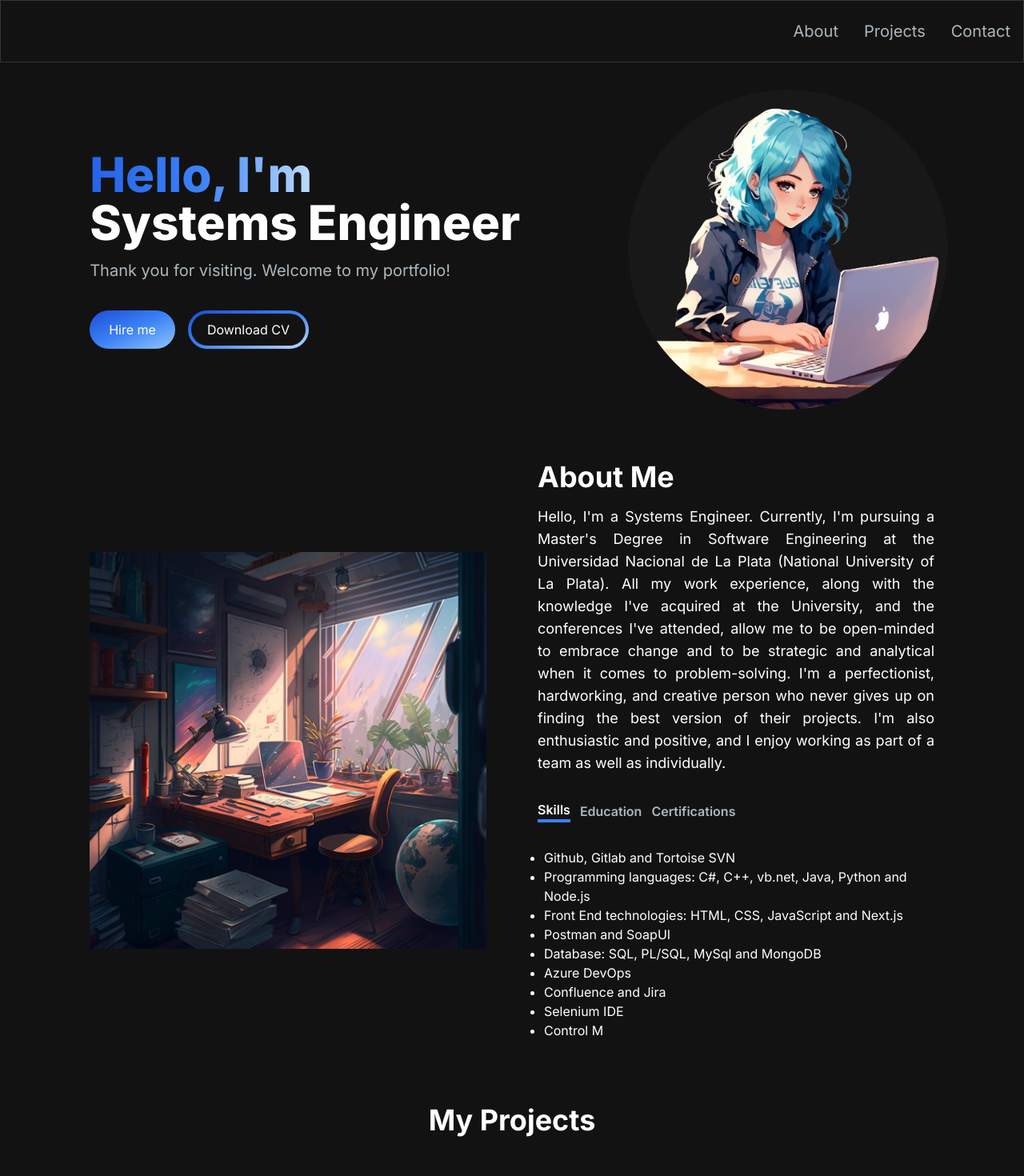
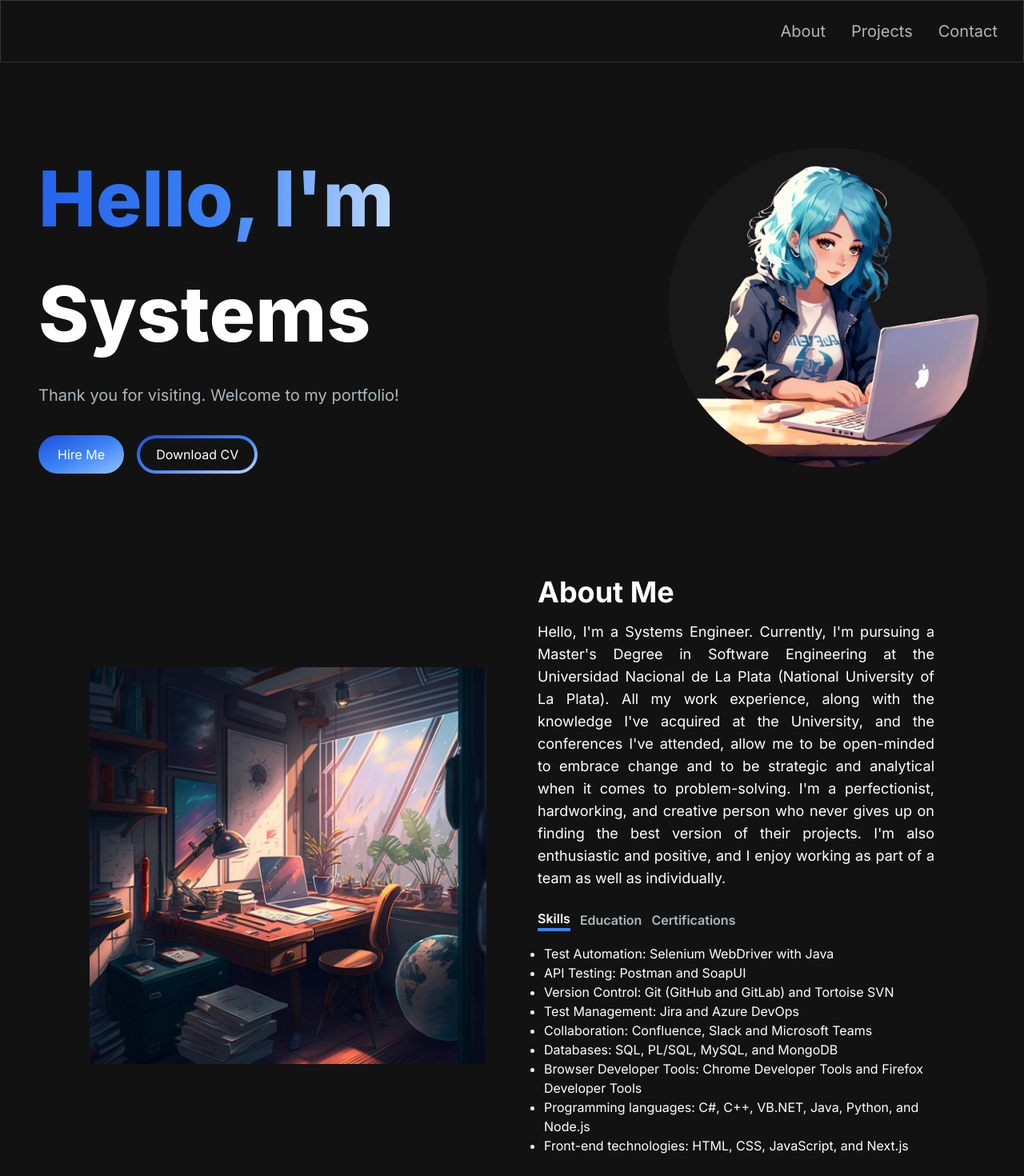
Before and after one commit to juliscrep/Portfolio-website, a Next.js app: page / in a window 1280 px wide. Shown: the top 1470 px of the page at 80% size. Built offline with nearby package versions, Linux system fonts and the light colour scheme.

Commit message:
mejoras al codigo

```diff
--- a/app/components/AboutSection.jsx
+++ b/app/components/AboutSection.jsx
@@ -10,15 +10,15 @@ const TAB_DATA = [
         id: "skills",
         content: (
             <ul className='list-disc pl-2'>
-                <li>Github, Gitlab and Tortoise SVN</li>
-                <li>Programming languages: C#, C++, vb.net, Java, Python and Node.js</li>
-                <li>Front End technologies: HTML, CSS, JavaScript and Next.js</li>
-                <li>Postman and SoapUI</li>
-                <li>Database: SQL, PL/SQL, MySql and MongoDB</li>
-                <li>Azure DevOps</li>
-                <li>Confluence and Jira</li>
-                <li>Selenium IDE</li>
-                <li>Control M</li>
+                <li>Test Automation: Selenium WebDriver with Java</li>
+                <li>API Testing: Postman and SoapUI</li>
+                <li>Version Control: Git (GitHub and GitLab) and Tortoise SVN</li>
+                <li>Test Management: Jira and Azure DevOps</li>
+                <li>Collaboration: Confluence, Slack and Microsoft Teams</li>
+                <li>Databases: SQL, PL/SQL, MySQL, and MongoDB</li>
+                <li>Browser Developer Tools: Chrome Developer Tools and Firefox Developer Tools</li>
+                <li>Programming languages: C#, C++, VB.NET, Java, Python, and Node.js</li>
+                <li>Front-end technologies: HTML, CSS, JavaScript, and Next.js</li>
             </ul>
         )
     },
@@ -58,7 +58,7 @@ const AboutSection = () => {
   return (
     <section className='text-white'>
         <div className='md:grid md:grid-cols-2 gap-8 items-center py-8 px-4 xl:gap-16 sm:py-16 xl:px-16'>
-           <Image src='/images/escritorio3.jpg' width={600} height={600} alt='about image'/>
+           <Image src='/images/escritorio3.jpg' width={550} height={550} alt='about image' className=''/>
            <div className='mt-4 md:mt-0 text-left flex flex-col h-full'>
             <h2 className='text-4xl font-bold text-white mb-4'>About Me</h2>
             <p className='text-base lg:text-lg text-justify'>
@@ -71,12 +71,12 @@ const AboutSection = () => {
               their projects. I'm also enthusiastic and positive, and I enjoy working as part of a
               team as well as individually.
             </p>
-            <div className='flex flex-row justify-start mt-8'>
+            <div className='flex flex-row justify-start mt-6'>
                   <TabButton selectTab={() => handleTabChange("skills")} active={tab === "skills"}>Skills</TabButton>
                   <TabButton selectTab={() => handleTabChange("education")} active={tab === "education"}>Education</TabButton>
                   <TabButton selectTab={() => handleTabChange("certifications")} active={tab === "certifications"}>Certifications</TabButton>
             </div>
-            <div className='mt-8'>{TAB_DATA.find((t) => t.id=== tab).content}</div>
+            <div className='mt-4'>{TAB_DATA.find((t) => t.id=== tab).content}</div>
            </div>
         </div>
     </section>
--- a/app/components/HeroSection.jsx
+++ b/app/components/HeroSection.jsx
@@ -1,61 +1,79 @@
-'use client'
-import React from 'react';
-import Image from 'next/image';
-import { TypeAnimation } from 'react-type-animation';
-
+"use client";
+import React from "react";
+import Image from "next/image";
+import { TypeAnimation } from "react-type-animation";
+import { motion } from "framer-motion";
+import Link from "next/link";
 
 const HeroSection = () => {
   return (
-    <section>
-        <div className='grid grid-cols-1 sm:grid-cols-12'>
-            <div className='col-span-7 place-self-center text-center sm:text-left'>
-                <h1 className="text-white mb-4 text-4xl sm:text-5xl lg:text-6xl font-extrabold">
-                    <span className='text-transparent bg-clip-text bg-gradient-to-r from-blue-600 via-blue-500 to-blue-200'>
-                        Hello, I'm {" "}
+    <section className="lg:py-16">
+      <div className="grid grid-cols-1 sm:grid-cols-12">
+        <motion.div
+          initial={{ opacity: 0, scale: 0.5 }}
+          animate={{ opacity: 1, scale: 1 }}
+          transition={{ duration: 0.5 }}
+          className="col-span-8 place-self-center text-center sm:text-left justify-self-start"
+        >
+          <h1 className="text-white mb-4 text-4xl sm:text-5xl lg:text-8xl lg:leading-normal font-extrabold">
+            <span className="text-transparent bg-clip-text bg-gradient-to-r from-blue-600 via-blue-500 to-blue-200">
+              Hello, I&apos;m{" "}
             </span>
             <br></br>
             <TypeAnimation
               sequence={[
-                    'Julieta',
+                "Julieta",
                 1000,
-                    'Quality Assurance Analyst',
+                "QA Analyst",
                 1000,
-                    'Systems Engineer',
-                    1000
+                "Systems Engineer",
+                1000,
               ]}
               wrapper="span"
               speed={50}
               repeat={Infinity}
             />
-
           </h1>
-                <p className='text-[#ADB7BE] text-base sm:text-lg mb-6 lg:text-xl'>
+          <p className="text-[#ADB7BE] text-base sm:text-lg mb-6 lg:text-xl">
               Thank you for visiting. Welcome to my portfolio!
           </p>
           <div>
-                    <button className='px-6 py-3 w-full sm:w-fit rounded-full mr-4 bg-gradient-to-br from-blue-700 via-blue-500 to-blue-300 hover:bg-slate-200 text-white'>Hire me</button>
-                    <button className='px-1 py-1 w-full sm:w-fit rounded-full bg-gradient-to-br from-blue-700 via-blue-500 to-blue-200 hover:bg-slate-800 text-white mt-3 '>
-                    <a className='block bg-[#121212] hover:bg-slate-800 rounded-full px-5 py-2' href="/images/cv.pdf" target="_blank">Download CV</a>
-                    </button>
+            <Link
+              href="/#contact"
+              className="px-6 inline-block py-3 w-full sm:w-fit rounded-full mr-4 bg-gradient-to-br from-blue-700 via-blue-500 to-blue-300 hover:bg-slate-200 text-white"
+            >
+              Hire Me
+            </Link>
+            <Link
+              href="/images/cv.pdf" target="_blank"
+              className="px-1 inline-block py-1 w-full sm:w-fit rounded-full bg-gradient-to-br from-blue-700 via-blue-500 to-blue-200 hover:bg-slate-800 text-white mt-3"
+            >
+              <span className="block bg-[#121212] hover:bg-slate-800 rounded-full px-5 py-2">
+                Download CV
+              </span>
+
+            </Link>
           </div>
-            </div>
-            <div className='col-span-5 place-self-center mt-4 lg:mt-0'>
-                <div className='rounded-full bg-[#181818] w-[240px] h-[240px] lg:w-[400px] lg:h-[400px] relative'>
+        </motion.div>
+        <motion.div
+          initial={{ opacity: 0, scale: 0.5 }}
+          animate={{ opacity: 1, scale: 1 }}
+          transition={{ duration: 0.5 }}
+          className="col-span-4 place-self-center mt-4 lg:mt-0"
+        >
+          <div className="rounded-full bg-[#181818] w-[250px] h-[250px] lg:w-[400px] lg:h-[400px] relative">
             <Image
               src="/images/retrato5.png"
               alt="hero image"
-                    className='absolute transform  -translate-x-1/2 -translate-y-1/2 top-1/2 left-1/2 rounded-full'
-                    width={440}
-                    height={440}
+              className="absolute transform -translate-x-1/2 -translate-y-1/2 top-1/2 left-1/2 rounded-full"
+              width={400}
+              height={400}
             />
           </div>
-
+        </motion.div>
       </div>
-
-        </div>
-
     </section>
-  )
-}
+  );
+};
 
 export default HeroSection;
--- a/app/components/Navbar.jsx
+++ b/app/components/Navbar.jsx
@@ -60,7 +60,7 @@ const Navbar = () => {
               }
             </div>
             <div className='menu hidden md:block md:w-auto' id="navbar">
-                <ul className='flex p-4 md:p-0 md:flex-row md:space-x-8 mt-0'>
+                <ul className='flex p-4 mr-4 md:p-0 md:flex-row md:space-x-8 mt-0'>
                    {
                      navLinks.map((link, index) => (
                         <li key={index}>
```
Lines whose indentation alone changed are shown as unchanged.
